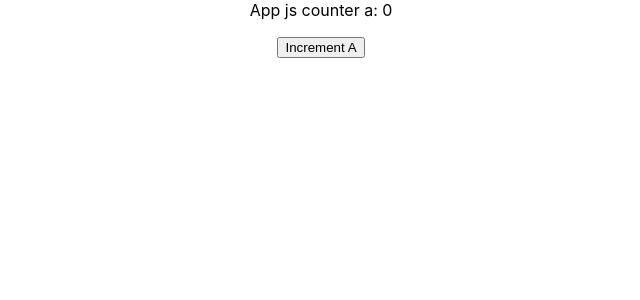
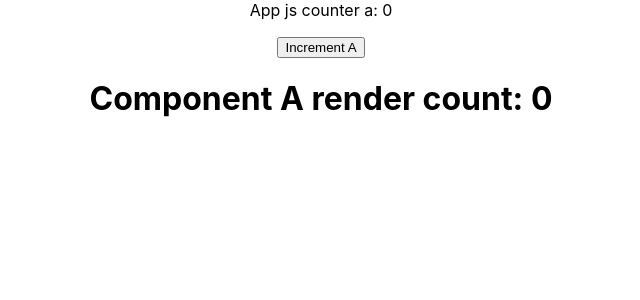
Before and after one commit to LuisGhz/react-4h-course-6, a React (Create React App) app: page / in a window 1280 px wide. Shown: the top 300 px of the page, without its empty margins (319-959 px from the left). Built offline with nearby package versions, Linux system fonts and the light colour scheme.

Commit message:
Import ComponentA

```diff
--- a/src/App.js
+++ b/src/App.js
@@ -1,4 +1,5 @@
 import { useState } from 'react';
+import ComponentA from 'components/ComponentA';
 import './App.css';
 
 function App() {
@@ -14,6 +15,7 @@ function App() {
       <p>
         <button onClick={ incrementA }>Increment A</button>
       </p>
+      <ComponentA />
     </div>
   );
 }
```
